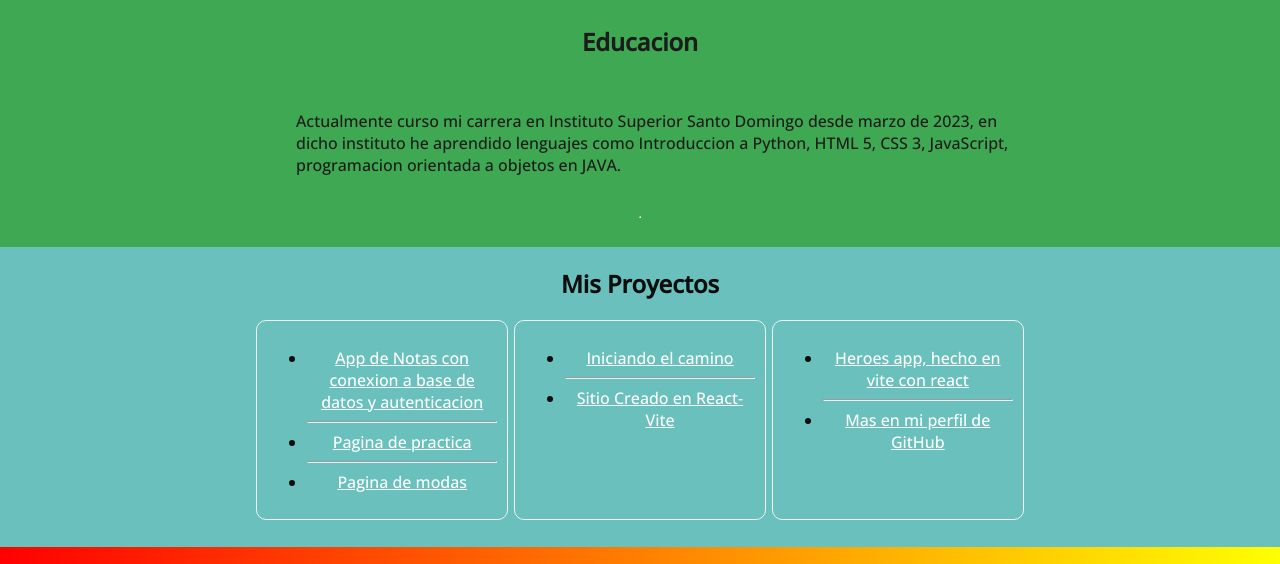
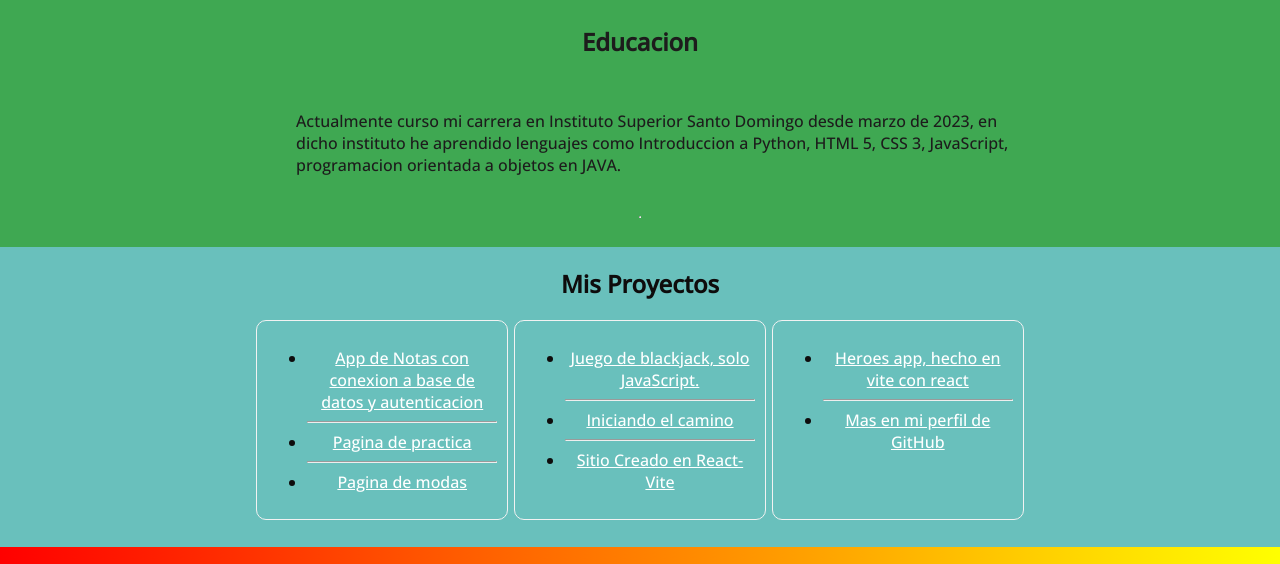
Before and after one commit to leonidas198/portfolio, a plain HTML site: page index.html in a window 1280 px wide. Shown: the part 1353-1917 px from the top of the page. Drawn offline with nearby package versions, Linux system fonts and the light colour scheme.

Commit message:
modificacion

```diff
--- a/index.html
+++ b/index.html
@@ -98,6 +98,10 @@
             <div class="card">
                 <ul>
                     <li>
+                        <a href="https://game-blackjack-qc.netlify.app/" >Juego de blackjack, solo JavaScript.</a>
+                    </li>
+                    <hr>
+                    <li>
                         <a href="https://leonidas198.github.io/Primeros-pasos-en-Html/" >Iniciando el camino</a>
                     </li>
                     <hr>
```
